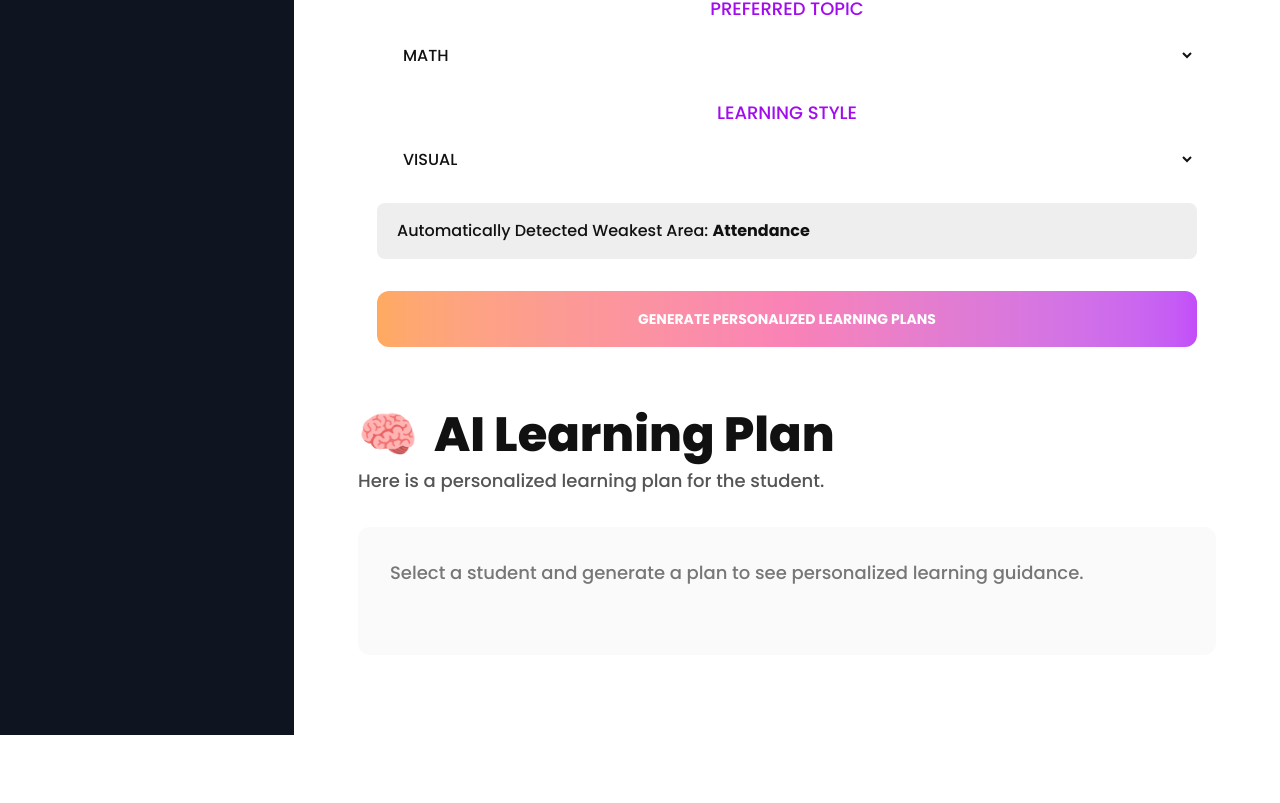
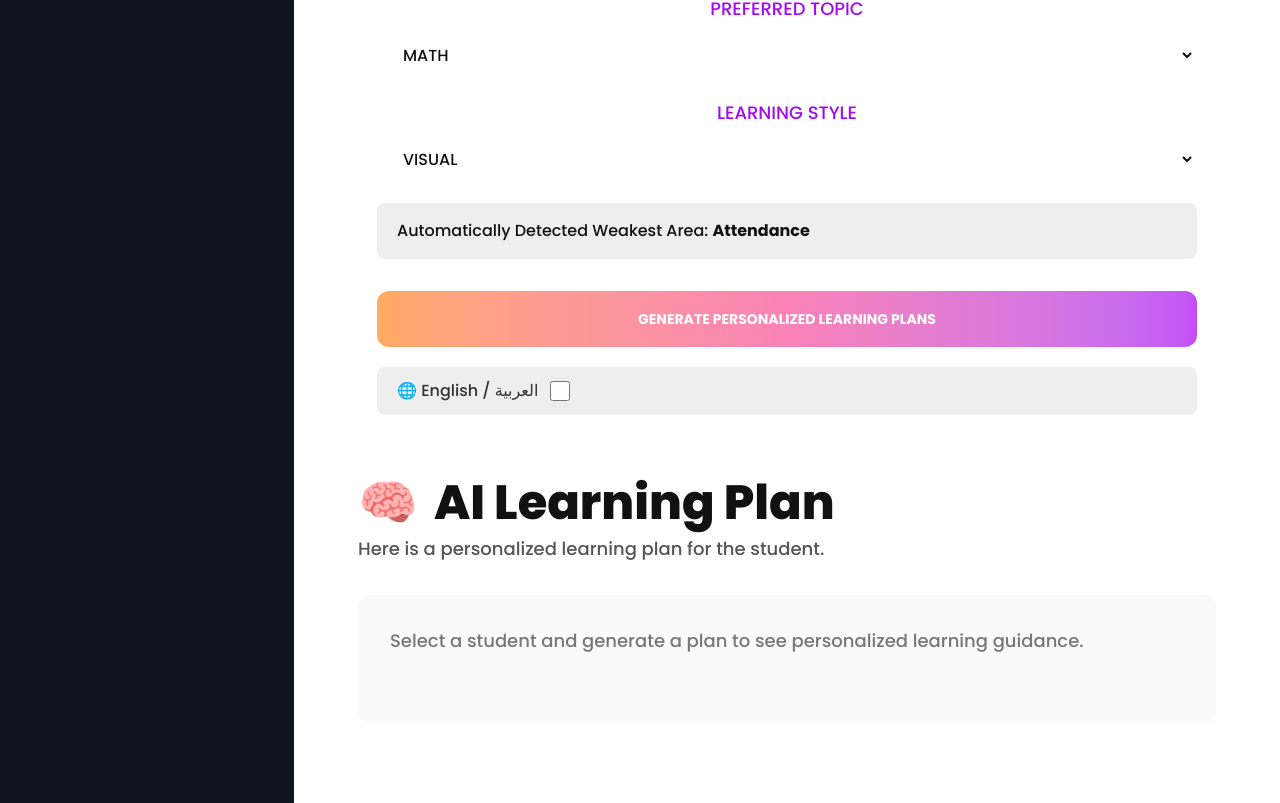
Before and after one commit to Noor-Riyadh/bloom-ai-frontend, a Next.js app: page /ai-assistant in a window 1280 px wide. Shown: the part 815-1618 px from the top of the page. Before the commit the page ends 1550 px from the top, so only its background shows below. Built offline with nearby package versions, Linux system fonts and the light colour scheme; no server answers.

Commit message:
Add English/Arabic toggle to AI Assistant page with RTL support

```diff
--- a/app/ai-assistant/page.tsx
+++ b/app/ai-assistant/page.tsx
@@ -66,6 +66,10 @@ export default function AIAssistantPage() {
   const [age, setAge] = useState(10);
   const [topic, setTopic] = useState("Math");
   const [style, setStyle] = useState("Visual");
+  const [language, setLanguage] = useState<"en" | "ar">("en");
+  const [generatedLanguage, setGeneratedLanguage] = useState<"en" | "ar" | null>(
+    null,
+  );
   const [isGenerating, setIsGenerating] = useState(false);
   const [plan, setPlan] = useState("");
   const [error, setError] = useState("");
@@ -105,8 +109,10 @@ export default function AIAssistantPage() {
         age,
         topic,
         style,
+        language,
       );
       setPlan(generatedPlan);
+      setGeneratedLanguage(language);
     } catch (caughtError) {
       setError(
         caughtError instanceof Error
@@ -272,6 +278,28 @@ export default function AIAssistantPage() {
                 {error}
               </p>
             )}
+            <div className="mt-5 flex items-center justify-between gap-4 rounded-lg bg-[#eeeeee] px-5 py-3">
+              <label
+                className="flex cursor-pointer items-center gap-3 text-base font-medium text-[#333]"
+                htmlFor="plan-language"
+              >
+                <span>🌐 English / العربية</span>
+                <input
+                  id="plan-language"
+                  type="checkbox"
+                  checked={language === "ar"}
+                  onChange={(event) => {
+                    setLanguage(event.target.checked ? "ar" : "en");
+                  }}
+                  className="h-5 w-5 accent-[#a900eb]"
+                />
+              </label>
+              {plan && generatedLanguage !== language && (
+                <span className="text-sm text-[#7652c4]">
+                  Generate again to see the plan in the selected language.
+                </span>
+              )}
+            </div>
           </section>
 
           <section className="mt-16">
@@ -281,7 +309,10 @@ export default function AIAssistantPage() {
             <p className="mt-2 text-lg text-[#555]">
               Here is a personalized learning plan for the student.
             </p>
-            <div className="mt-8 min-h-32 rounded-xl bg-[#fafafa] p-8">
+            <div
+              className="mt-8 min-h-32 rounded-xl bg-[#fafafa] p-8"
+              dir={generatedLanguage === "ar" ? "rtl" : "ltr"}
+            >
               {isGenerating ? (
                 <div className="flex items-center gap-4 text-lg text-[#a20bed]" aria-live="polite">
                   <span className="h-7 w-7 animate-spin rounded-full border-4 border-[#d9b0ef] border-t-[#a900eb]" />
--- a/lib/api.ts
+++ b/lib/api.ts
@@ -369,6 +369,7 @@ export async function generateLearningPlan(
   age: number,
   preferredTopic: string,
   learningStyle: string,
+  language: "en" | "ar",
 ): Promise<string> {
   if (!apiUrl) {
     throw new Error("AI service is not configured.");
@@ -386,6 +387,7 @@ export async function generateLearningPlan(
         age,
         preferred_topic: preferredTopic,
         learning_style: learningStyle,
+        language,
       }),
     });
   } catch {
```
